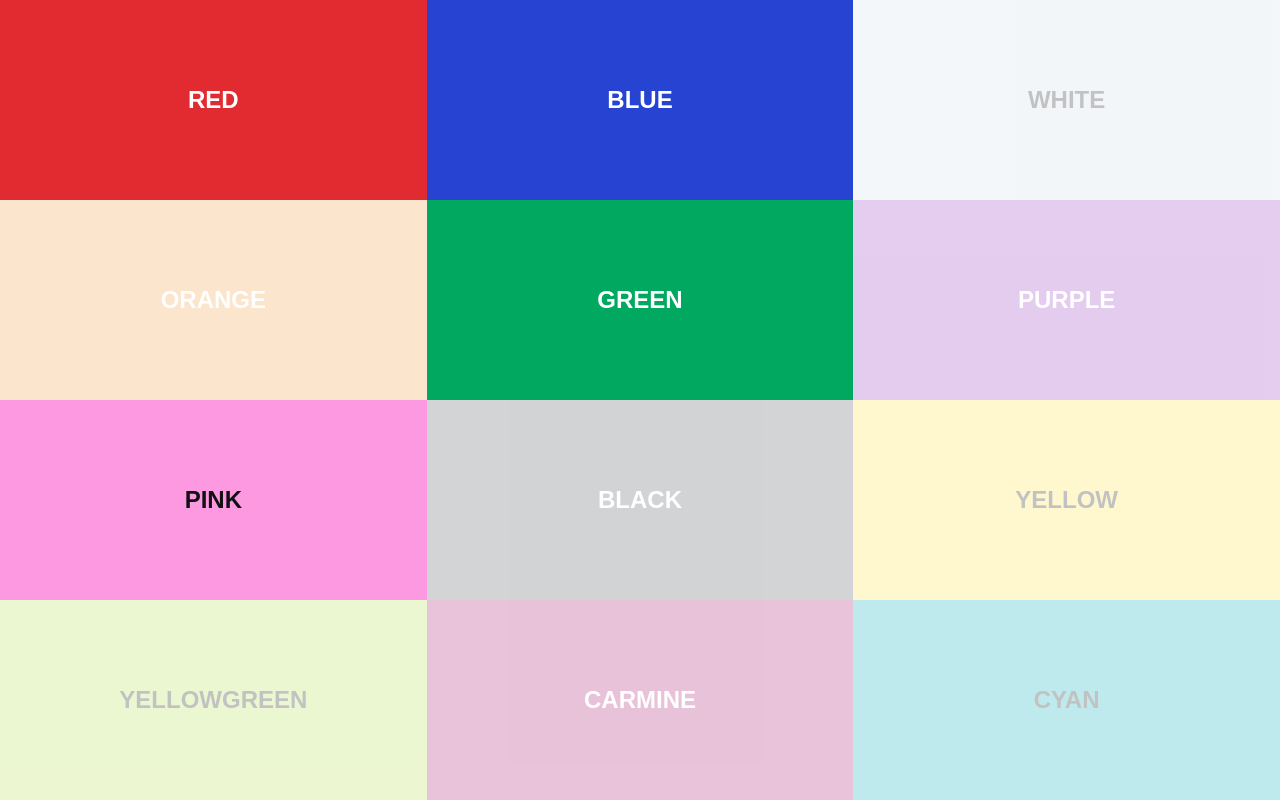
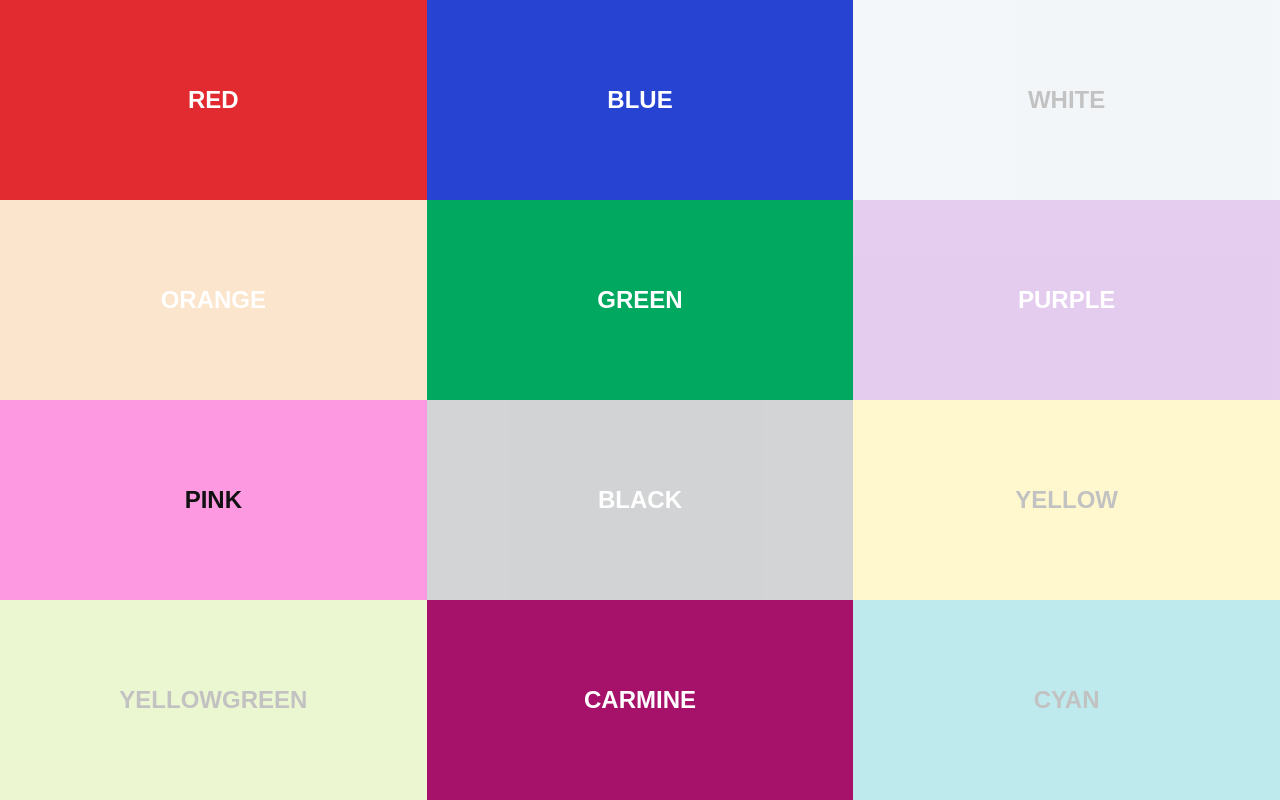
Before and after one commit to Snack-X/landing-page, a website: page index.html in a window 1280 px wide. Drawn offline with Linux system fonts and the light colour scheme.

Commit message:
Add carmine

```diff
--- a/index.html
+++ b/index.html
@@ -13,7 +13,7 @@
 <div class="server bg-imas-black disabled"><span class="text text-white">BLACK</span></div>
 <div class="server bg-imas-yellow disabled"><span class="text text-black">YELLOW</span></div>
 <div class="server bg-imas-yellowgreen disabled"><span class="text text-black">YELLOWGREEN</span></div>
-<div class="server bg-imas-carmine disabled"><span class="text text-white">CARMINE</span></div>
+<div class="server bg-imas-carmine"><a href="http://carmine.snack.so"><span class="text text-white">CARMINE</span></a></div>
 <div class="server bg-imas-cyan disabled"><span class="text text-black">CYAN</span></div>
 
 </body>
```
